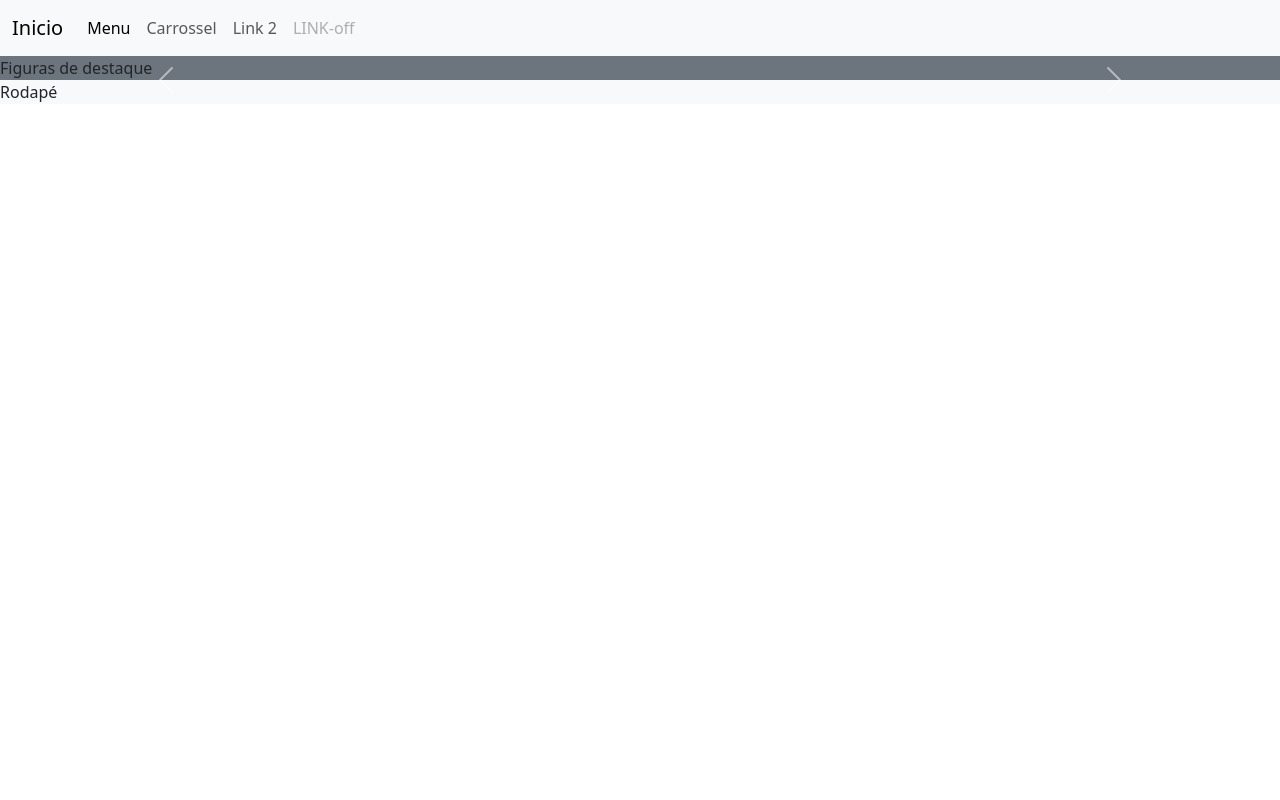
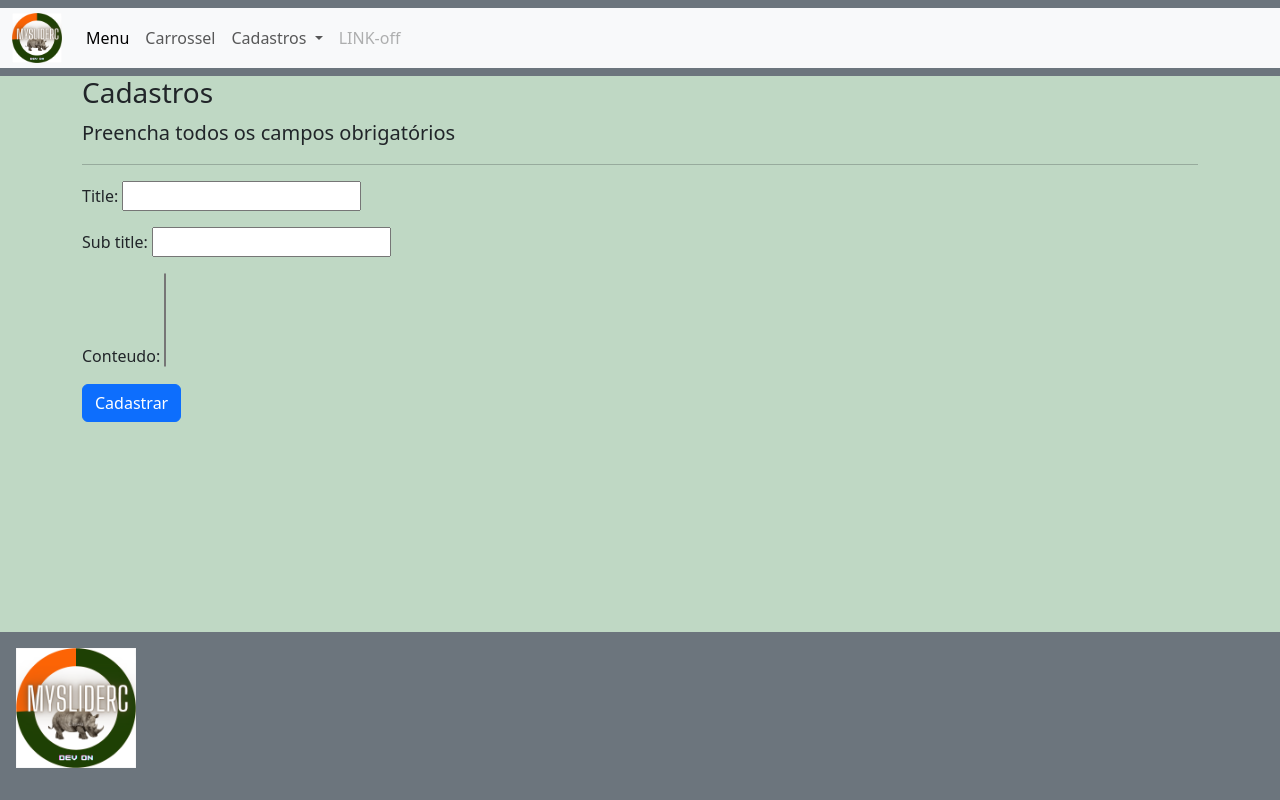
Before and after one commit to Viero19G/Django_MySliderC, a Django app: page /cadastros/grade/ in a window 1280 px wide. Run offline with Django 4.2, Linux system fonts and the light colour scheme; data that the repository does not hold is empty; parts of the project's set-up code (start-up, migrations or seed data) failed here and were passed over; some libraries are stand-ins or nearby versions.

Commit message:
Navegacao para cadastros

```diff
--- a/MySliderC/MySliderC/settings.py
+++ b/MySliderC/MySliderC/settings.py
@@ -40,6 +40,7 @@ INSTALLED_APPS = [
     'django.contrib.staticfiles',
     'carrosselApp.apps.CarrosselappConfig',
     'paginas.apps.PaginasConfig',
+    'cadastros.apps.CadastrosConfig',
 
 ]
 
--- a/MySliderC/MySliderC/urls.py
+++ b/MySliderC/MySliderC/urls.py
@@ -23,5 +23,6 @@ from carrosselApp.views import PerfilForm, Perfil, create_view
 urlpatterns = [
     path('admin/', admin.site.urls),
     path('', include('carrosselApp.urls')),
-    path('cadastros/', include('paginas.urls')),
+    path('paginas/', include('paginas.urls')),
+    path('cadastros/', include('cadastros.urls')),
 ]
--- /dev/null
+++ b/MySliderC/cadastros/templates/cadastros/create.html
@@ -0,0 +1,21 @@
+{% extends 'paginas/modelo.html' %}
+{% load static %}
+
+
+{% block conteudo %}
+<h3>Cadastros</h3>
+<p class="lead">
+    Preencha todos os campos obrigatórios
+</p>
+
+<hr>
+
+<form action="" method="post">
+
+    {% csrf_token %}
+
+    {{ form.as_p }}
+
+    <button type="submit" class="btn btn-primary">Cadastrar</button>
+</form>
+{% endblock %}
--- /dev/null
+++ b/MySliderC/cadastros/urls.py
@@ -0,0 +1,13 @@
+from django.urls import path
+
+from .views import *
+
+urlpatterns = [
+    path('setor/',SetorCreate.as_view(), name='cadastrar-setor'),
+    path('grade/',GradeCreate.as_view(), name='cadastrar-grade'),
+    path('perfil/',PerfilCreate.as_view(), name='cadastrar-perfil'),
+    path('usuario/',UsuarioCreate.as_view(), name='cadastrar-usuario'),
+    path('perfil-usuario/',Perfil_UsuarioCreate.as_view(), name='cadastrar-perfil-usuario'),
+    path('conteudo/',ConteudoCreate.as_view(), name='cadastrar-conteudo'),
+
+]
--- a/MySliderC/cadastros/views.py
+++ b/MySliderC/cadastros/views.py
@@ -1,3 +1,39 @@
-from django.shortcuts import render
+from django.views.generic.edit import CreateView
+from carrosselApp.models import *
+from django.urls import reverse_lazy
 
-# Create your views here.
+class SetorCreate(CreateView):
+    model = Setor
+    fields = ['grade', 'nome']
+    template_name = 'cadastros/create.html'
+    success_url = reverse_lazy('inicio')
+
+class GradeCreate(CreateView):
+    model = Grade
+    fields = [ 'title','sub_title', 'conteudo']
+    template_name = 'cadastros/create.html'
+    success_url = reverse_lazy('inicio')
+
+class ConteudoCreate(CreateView):
+    model = Conteudo
+    fields = [ 'title','sub_title','descricao','tempo', 'image']
+    template_name = 'cadastros/create.html'
+    success_url = reverse_lazy('inicio')
+
+class UsuarioCreate(CreateView):
+    model = Usuario
+    fields = [ 'usrNome','usrSenha', 'usrMail']
+    template_name = 'cadastros/create.html'
+    success_url = reverse_lazy('inicio')
+
+class PerfilCreate(CreateView):
+    model = Perfil
+    fields = [ 'perfilNome','descricao',]
+    template_name = 'cadastros/create.html'
+    success_url = reverse_lazy('inicio')
+
+class Perfil_UsuarioCreate(CreateView):
+    model = Perfil_Usuario
+    fields = [ 'descricao','usuario','perfil']
+    template_name = 'cadastros/create.html'
+    success_url = reverse_lazy('inicio')
--- a/MySliderC/paginas/templates/paginas/modelo.html
+++ b/MySliderC/paginas/templates/paginas/modelo.html
@@ -12,27 +12,49 @@
 
 
     <link rel="stylesheet" href="{% static 'css/bootstrap.min.css' %}">
+    <link rel="stylesheet" href="{% static 'css/style.css' %}">
+
 </head>
 
 <body>
     {% block menu %}
-    <nav class="navbar navbar-expand-lg bg-body-tertiary">
-        <div class="container-fluid">
-          <a class="navbar-brand" href="{%url 'inicio'%}">Inicio</a>
+    <nav class="navbar navbar-expand-lg bg-secondary">
+        <div class="container-fluid bg-body-tertiary">
+          <a class="navbar-brand bg-body-tertiary" href="{%url 'inicio'%}">
+            <img src="{% static 'imgs/logo.png' %}"alt="Logo" style="width: 50px; height: auto;">
+          </a>
           <button class="navbar-toggler" type="button" data-bs-toggle="collapse" data-bs-target="#navbarNav" aria-controls="navbarNav" aria-expanded="false" aria-label="Toggle navigation">
             <span class="navbar-toggler-icon"></span>
           </button>
-          <div class="collapse navbar-collapse" id="navbarNav">
-            <ul class="navbar-nav">
+          <div class="collapse navbar-collapse" id="navbarSupportedContent">
+            <ul class="navbar-nav me-auto mb-2 mb-lg-0">
               <li class="nav-item">
                 <a class="nav-link active" aria-current="page" href="{%url 'grade'%}">Menu</a>
               </li>
               <li class="nav-item">
                 <a class="nav-link" href="#">Carrossel</a>
               </li>
-              <li class="nav-item">
-                <a class="nav-link" href="#">Link 2</a>
+
+              <!-- navegando para creates -->
+              <li class="nav-item dropdown">
+                <a class="nav-link dropdown-toggle" role="button" data-bs-toggle="dropdown" aria-expanded="false">     Cadastros
+                </a>
+                <ul class="dropdown-menu">
+                  <li><a class="dropdown-item" href="{%url 'cadastrar-perfil'%}">Perfil</a></li>
+                  <li><hr class="dropdown-divider"></li>
+                  <li><a class="dropdown-item" href="{%url 'cadastrar-usuario'%}">Usuário</a></li>
+                  <li><hr class="dropdown-divider"></li>
+                  <li><a class="dropdown-item" href="{%url 'cadastrar-setor'%}">Setor</a></li>
+                  <li><hr class="dropdown-divider"></li>
+                  <li><a class="dropdown-item" href="{%url 'cadastrar-grade'%}">Grade</a></li>
+                  <li><hr class="dropdown-divider"></li>
+                  <li><a class="dropdown-item" href="{%url 'cadastrar-conteudo'%}">Conteúdo</a></li>
+                  <li><hr class="dropdown-divider"></li>
+                  <li><a class="dropdown-item" href="{%url 'cadastrar-perfil-usuario'%}">Perfil para o Usuario</a></li>
+                  <li><hr class="dropdown-divider"></li>
+                </ul>
               </li>
+      <!--  -->
               <li class="nav-item">
                 <a class="nav-link disabled" aria-disabled="true">LINK-off</a>
               </li>
@@ -45,7 +67,7 @@
 
     {% block destaque %}
     <div class="bg-secondary">
-        Figuras de destaque
+
     </div>
     {% endblock %}
 
@@ -64,12 +86,19 @@
 
 
     {% block rodape %}
-    <div class="bg-light">
-        Rodapé
+
+    </div>
+    <div class="footer border-success fixed-bottom bg-primary p-3 bg-secondary">
+
+      <p>  <img src="{% static 'imgs/logo.png' %}"alt="Logo" style="width: 120px; height: auto;">
+      </p>
+    </div>
+  </div>
     </div>
     {% endblock %}
     <script src="{% static 'js/jquery.js' %}"></script>
     <script src="{% static 'js/bootstrap.min.js' %}"></script>
+    <script src="{% static 'js/bootstrap.bundle.min.js' %}"></script>
 </body>
 
 </html>
--- a/MySliderC/static/css/style.css
+++ b/MySliderC/static/css/style.css
@@ -1,3 +1,3 @@
 body {
-    background-color: rgba(31, 83, 41, 0.389);
+    background-color: rgba(46, 126, 62, 0.301);
 }
```
Also changed, not shown: MySliderC/static/imgs/logo.png (added).
